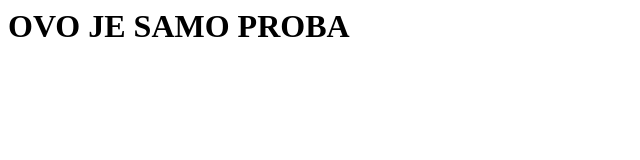
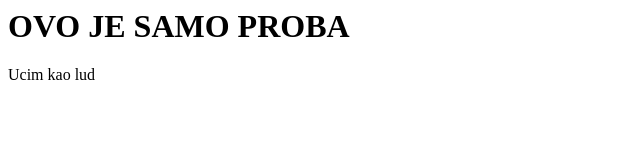
Before and after one commit to joshicivan/html_vezba_1, a plain HTML site: page index.html in a window 1280 px wide. Shown: the full height of the page, 0-640 px from the left. Drawn offline with Linux system fonts and the light colour scheme.

Commit message:
Proba pusha2

```diff
--- a/index.html
+++ b/index.html
@@ -4,5 +4,6 @@
 	</head>
 	<body>
 		<h1>OVO JE SAMO PROBA</h1>
+		<p>Ucim kao lud</p>
 	</body>
 </html>
```
